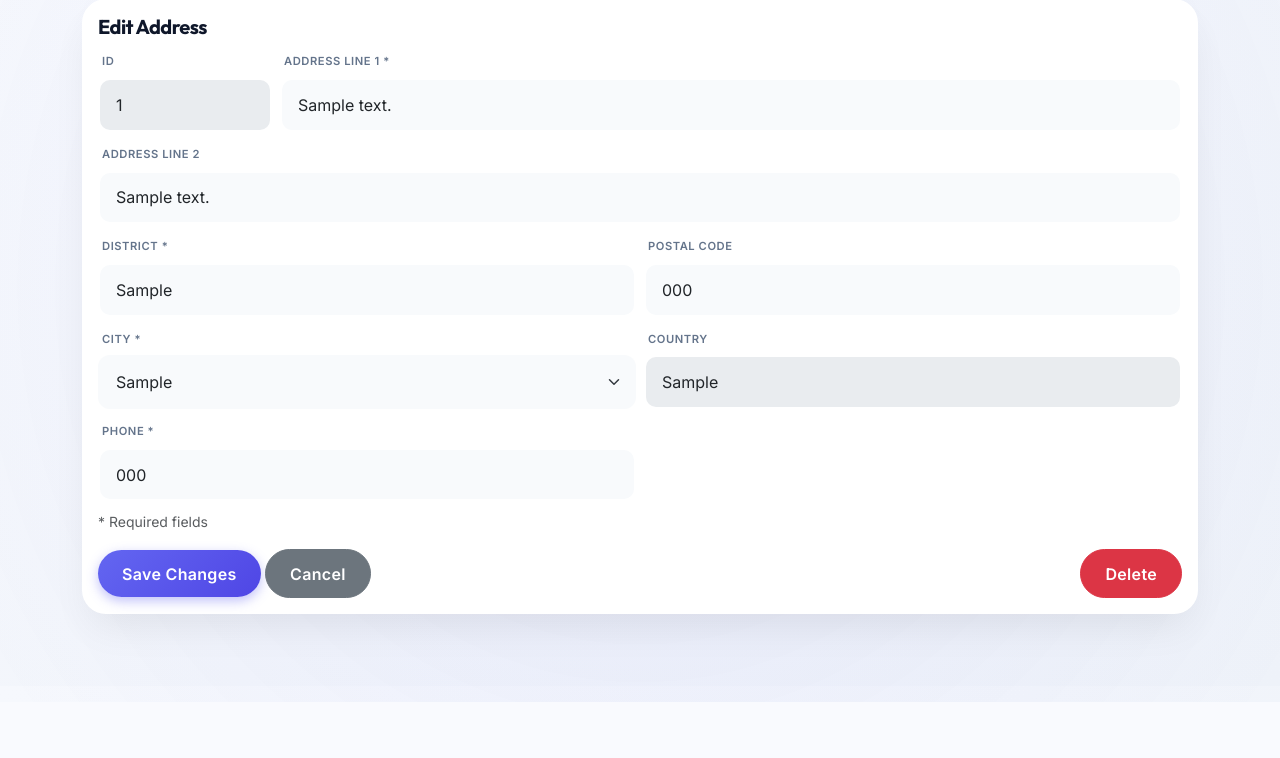
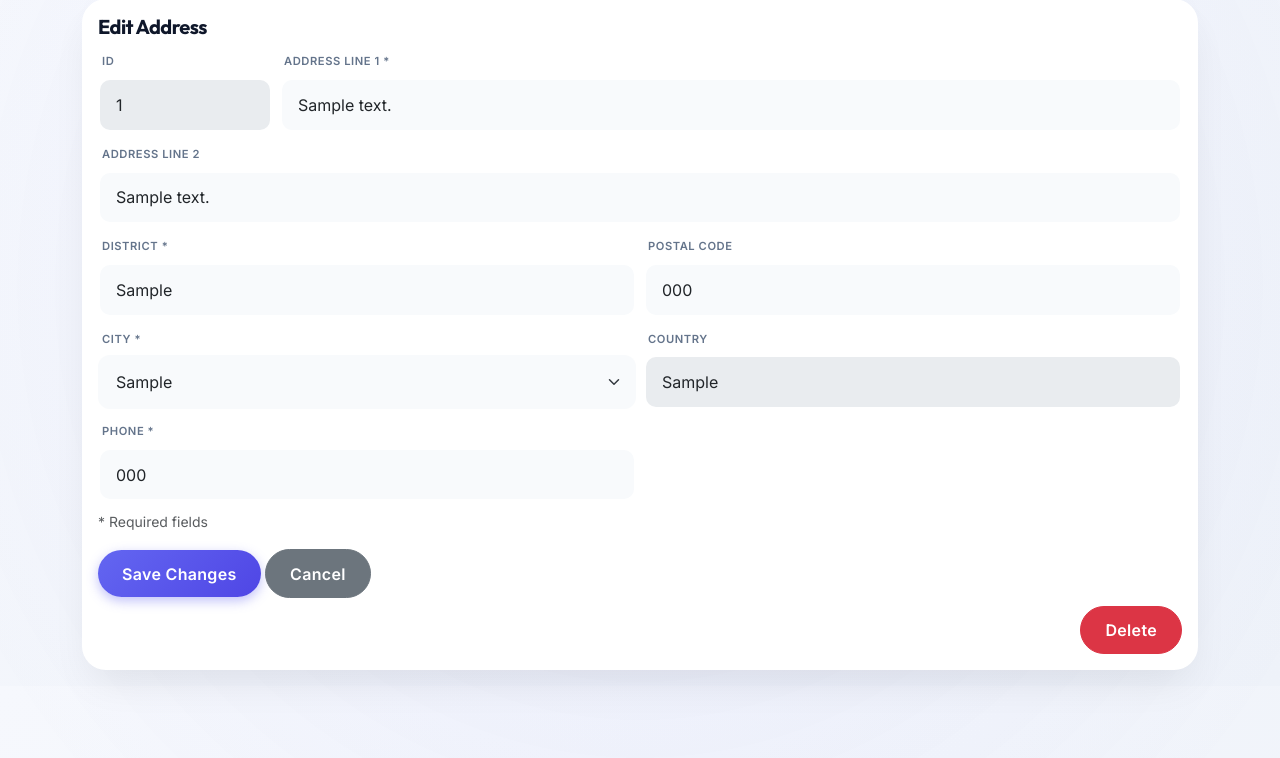
Before and after one commit to ituitis20-yilmazal19/DataTrack, a Flask app: page /address/1 in a window 1280 px wide. Shown: the part 114-872 px from the top of the page. Before the commit the page ends 813 px from the top, so only its background shows below. Run offline with Flask 3, Linux system fonts and the light colour scheme; tables that the repository leaves empty hold one stand-in row (values such as "Sample post").

Commit message:
delete button made functional agaion

```diff
--- a/templates/address_detail.html
+++ b/templates/address_detail.html
@@ -55,13 +55,14 @@
     </div>
     <div class="mt-3 d-flex justify-content-between align-items-center">
       <div>
-      <button class="btn btn-primary" type="submit">Save Changes</button>
-      <a class="btn btn-secondary" href="{{ url_for('address') }}">Cancel</a>
+        <button class="btn btn-primary" type="submit">Save Changes</button>
+        <a class="btn btn-secondary" href="{{ url_for('address') }}">Cancel</a>
       </div>
-      <form method="POST" action="{{ url_for('address_delete', address_id=address.address_id) }}" class="d-inline" onsubmit="return confirm('Are you sure you want to delete this address?');">
-        <button type="submit" class="btn btn-danger">Delete</button>
-      </form>
     </div>
+  </form>
+
+  <form method="POST" action="{{ url_for('address_delete', address_id=address.address_id) }}" class="mt-2 text-end" onsubmit="return confirm('Are you sure you want to delete this address?');">
+    <button type="submit" class="btn btn-danger">Delete</button>
   </form>
 </div>
 {% endif %}
```
